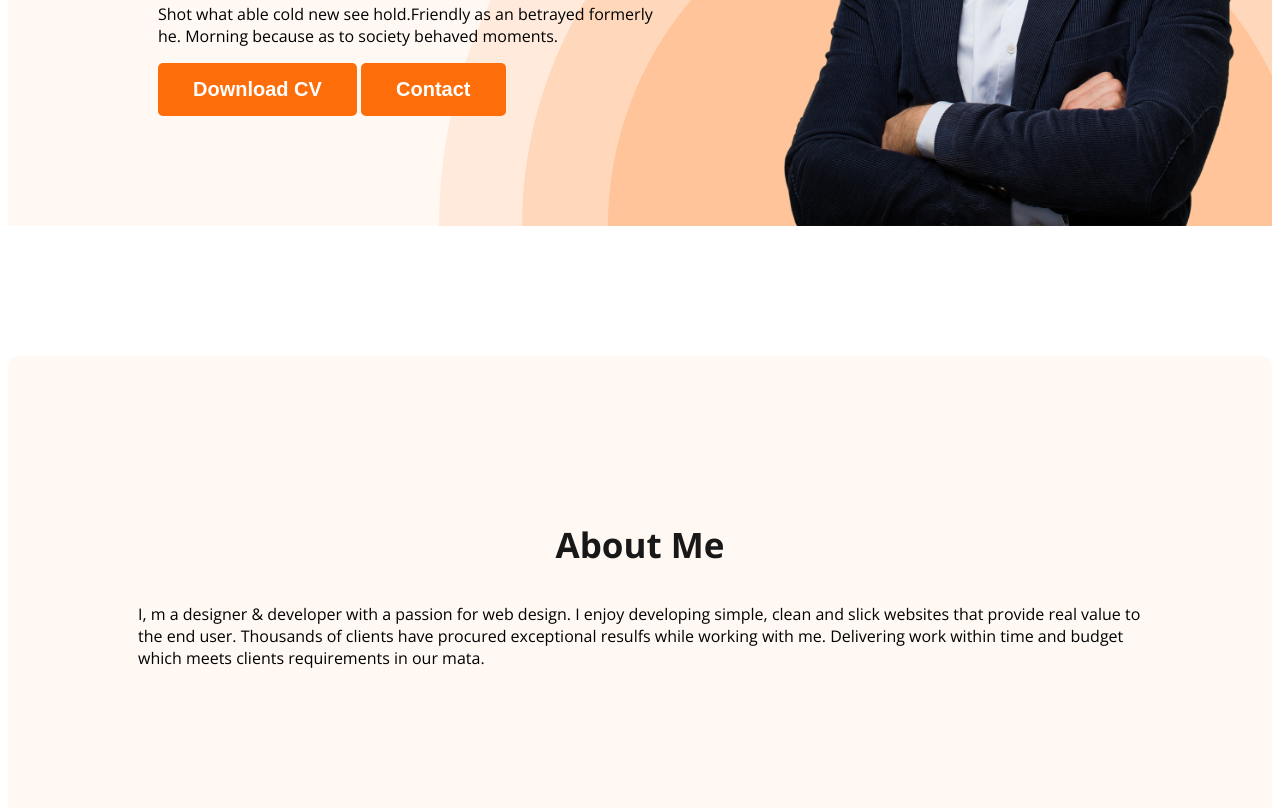
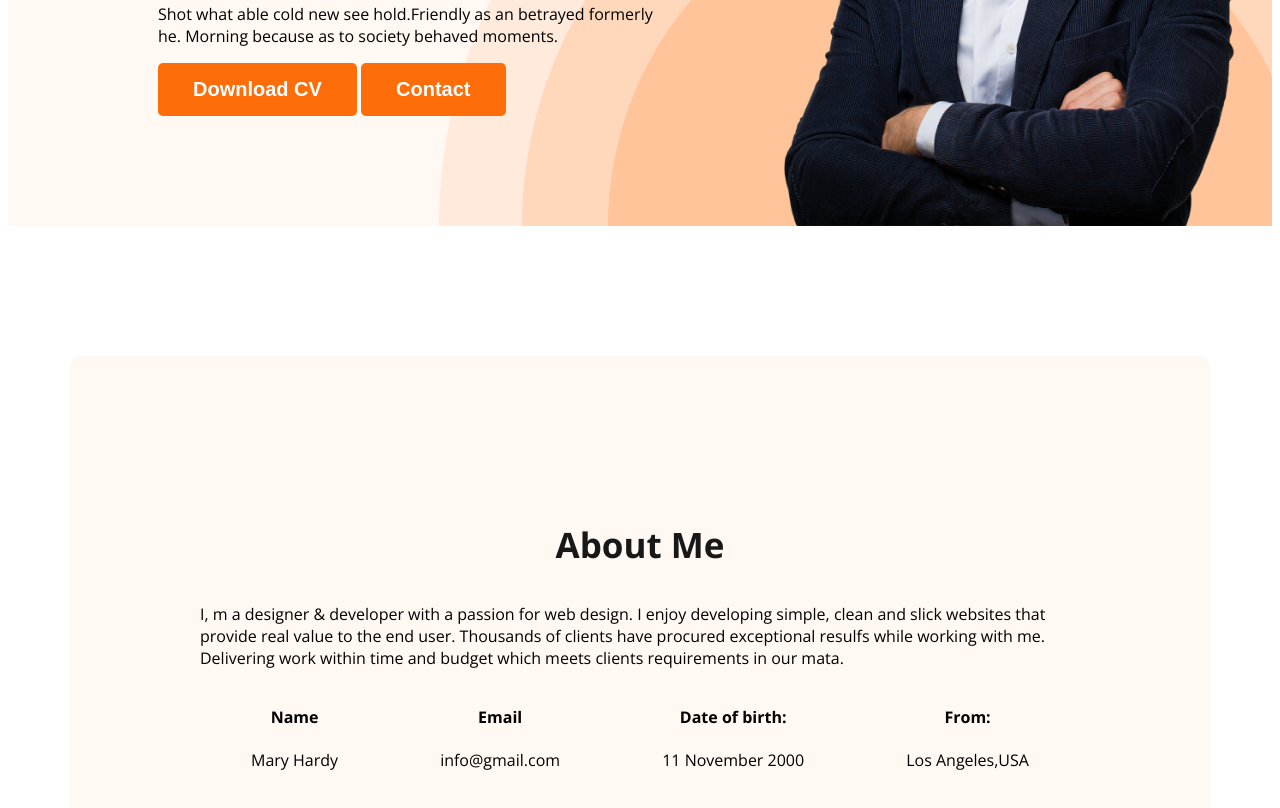
Before and after one commit to robindrajit/developer-portfolio, a plain HTML site: page index.html in a window 1280 px wide. Shown: the part 542-1350 px from the top of the page. Drawn offline with nearby package versions, Linux system fonts and the light colour scheme.

Commit message:
added info

```diff
--- a/index.html
+++ b/index.html
@@ -39,6 +39,27 @@
   <p class="section-description">
     I, m a designer & developer with a passion for web design. I enjoy developing simple, clean and slick websites that provide real value to the end user. Thousands of clients have procured exceptional resulfs while working with me. Delivering work within time and budget which meets clients requirements in our mata.
   </p>
+  <div class="about-info-container">
+    <!-- .about-info*4>h4.info-title+p.info-description -->
+    <div class="about-info">
+      <h4 class="info-title">Name</h4>
+      <p class="info-description">Mary Hardy</p>
+    </div>
+    <div class="about-info">
+      <h4 class="info-title">Email</h4>
+      <p class="info-description">info@gmail.com</p>
+    </div>
+    <div class="about-info">
+      <h4 class="info-title">Date of birth:</h4>
+      <p class="info-description">11 November 2000</p>
+    </div>
+    <div class="about-info">
+      <h4 class="info-title">From:</h4>
+      <p class="info-description">Los Angeles,USA</p>
+    </div>
+
+
+  </div>
 
 </section>
 
--- a/styles/portfolio.css
+++ b/styles/portfolio.css
@@ -87,10 +87,21 @@ width: 500px;
 }
 
 /* main section style */
+main{
+  max-width: 1140px;
+  margin: 0 auto;
+}
 .about{
   padding: 130px;
   border-radius: 10px;
   background: #FFF8F3;
   margin: 130px 0;
 }
+.about-info-container{
+  display: flex;
+  justify-content: space-around;
+}
+.about-info{
+  text-align: center;
+}
 /* about section style */
```
